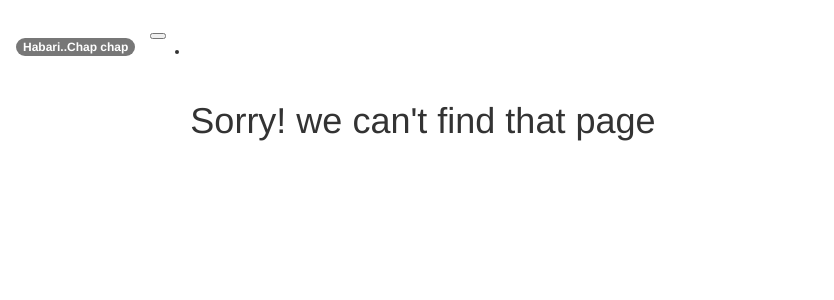
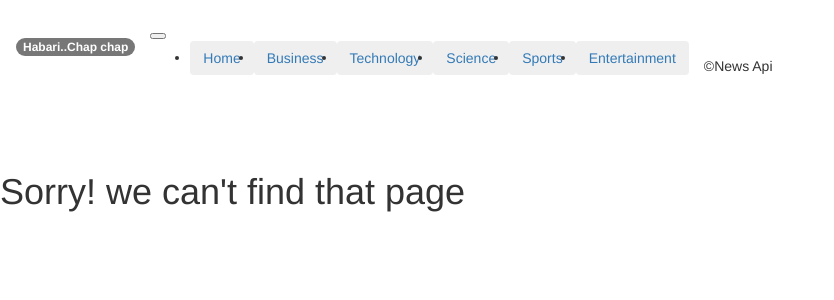
Before and after one commit to Virsail/upstream, a Python web app: template app/templates/fourOwfour.html in a window 1280 px wide. Shown: the top 300 px of the page, without its empty margins (0-834 px from the left). Run offline with Jinja, Linux system fonts and the light colour scheme; the template is opened without the code that fills it, so the values that code supplies are empty; some libraries are stand-ins or nearby versions.

Commit message:
save all changes made

```diff
--- a/app/templates/navbar.html
+++ b/app/templates/navbar.html
@@ -8,3 +8,27 @@
     <div class="collapse navbar-collapse" id="navbarText">
         <ul class="navbar-nav mr-auto">
           <li class="nav-item active">
+         <a class="nav-link" href="/"><button type="button" class="btn btn-outline-success">Home </button><span class="sr-only">(current)</span></a>
+        </li>
+        <li class="nav-item">
+            <a class="nav-link" href="/{{'categories/Business'}}"><button type="button" class="btn btn-outline-success">Business</button></a>
+          </li>
+          <li class="nav-item">
+            <a class="nav-link" href="/{{'categories/Technology'}}"><button type="button" class="btn btn-outline-success">Technology</button></a>
+          </li>
+          <li class="nav-item">
+            <a class="nav-link" href="/{{'categories/Science'}}"><button type="button" class="btn btn-outline-success">Science</button></a>
+          </li>
+          <li class="nav-item">
+            <a class="nav-link" href="/{{'categories/Sports'}}"><button type="button" class="btn btn-outline-success">Sports</button></a>
+          </li>
+          <li class="nav-item">
+            <a class="nav-link" href="/{{'categories/Entertainment'}}"><button type="button" class="btn btn-outline-success">Entertainment</button></a>
+          </li>
+        </ul>
+        <span class="navbar-text">
+        ©News Api
+      </span>
+      </div>
+    </nav>
+  </div>
```
